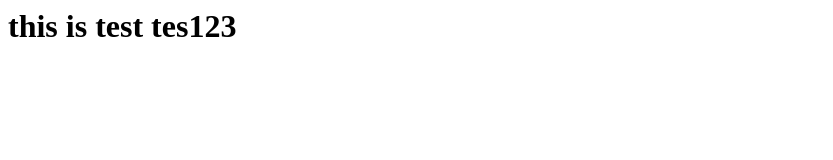
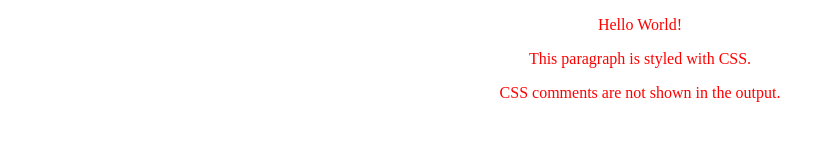
Before and after one commit to kumarmegala/test, a plain HTML site: page docs/index.html in a window 1280 px wide. Shown: the whole page, without its empty margins (0-833 px from the left). Drawn offline with Linux system fonts and the light colour scheme.

Commit message:
Update index.html

```diff
--- a/docs/index.html
+++ b/docs/index.html
@@ -1,3 +1,23 @@
-<H1>
-this is test tes123
-<H1>
+<!DOCTYPE html>
+<html>
+<head>
+<style>
+p {
+  color: red;
+  /* This is a single-line comment */
+  text-align: center;
+}
+
+/* This is
+a multi-line
+comment */
+</style>
+</head>
+<body>
+
+<p>Hello World!</p>
+<p>This paragraph is styled with CSS.</p>
+<p>CSS comments are not shown in the output.</p>
+
+</body>
+</html>
```
